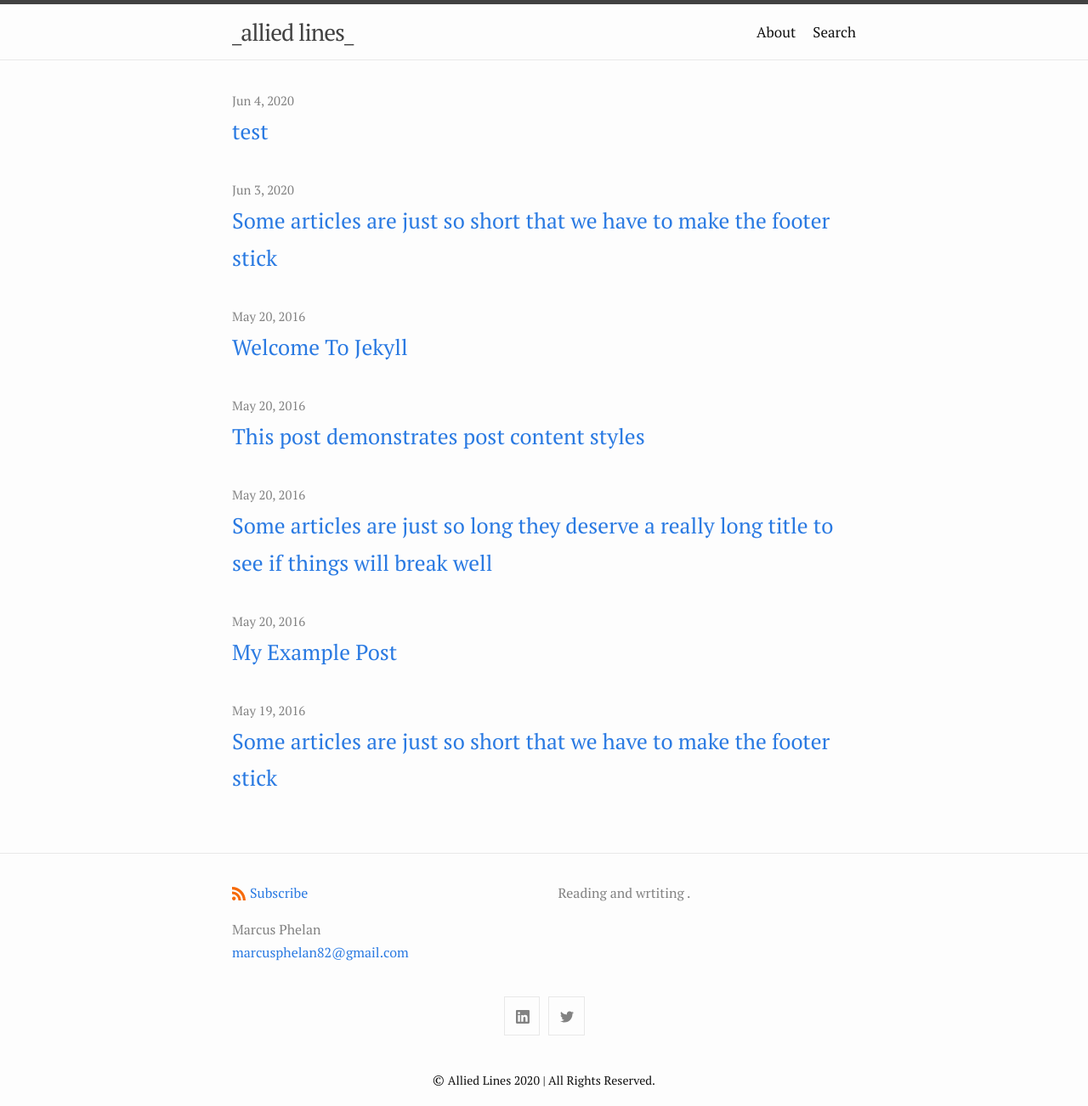
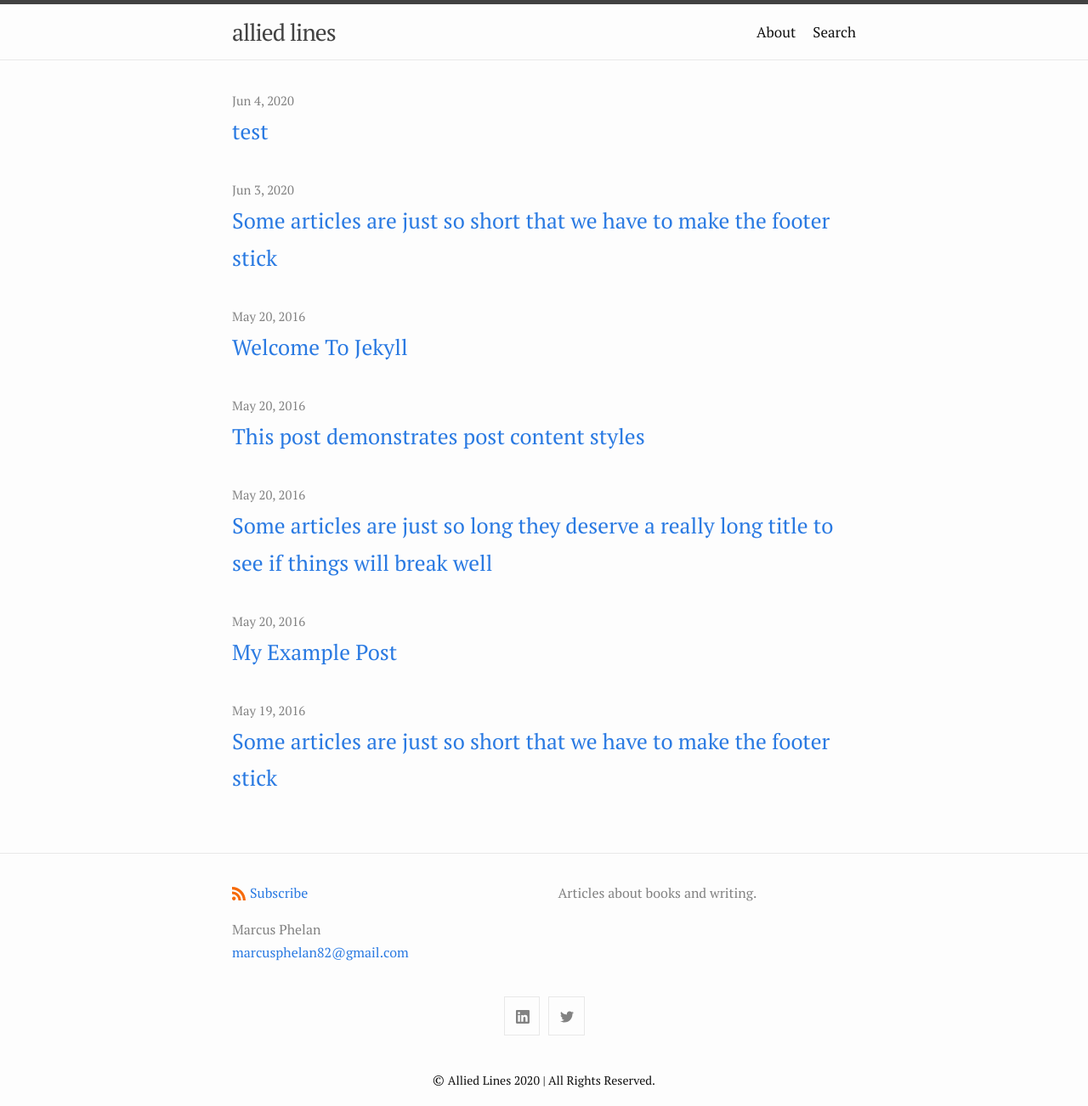
Before and after one commit to marcusphelan/marcusphelan.github.io, a Jekyll site: the page built from index.md, in a window 1280 px wide. Shown: the whole page at 85% size. Built offline with Jekyll 4.4.1, drawn with Linux system fonts in a browser that asks for light colours.

Commit message:
Update _config.yml

```diff
--- a/_config.yml
+++ b/_config.yml
@@ -1,10 +1,10 @@
-title: _allied lines_
+title: allied lines
 name: Allied Lines
 author:
   name: Marcus Phelan
   email: marcusphelan82@gmail.com
 description: > # this means to ignore newlines until "show_excerpts:"
-  Reading and wrtiting .
+  Articles about books and writing.
 
 show_excerpts: false # set to true to show excerpts on the homepage
 
```
